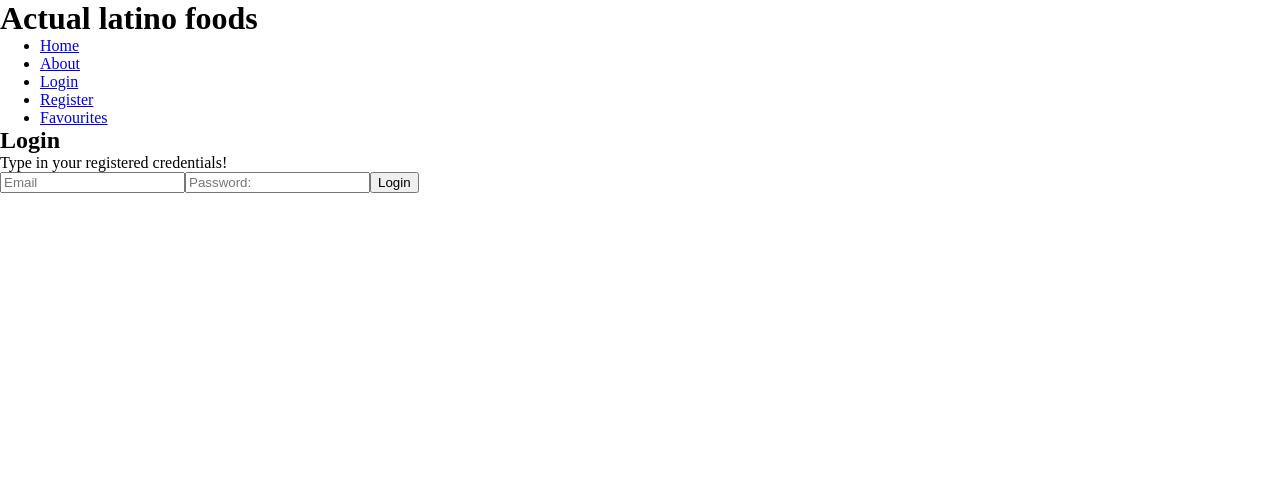
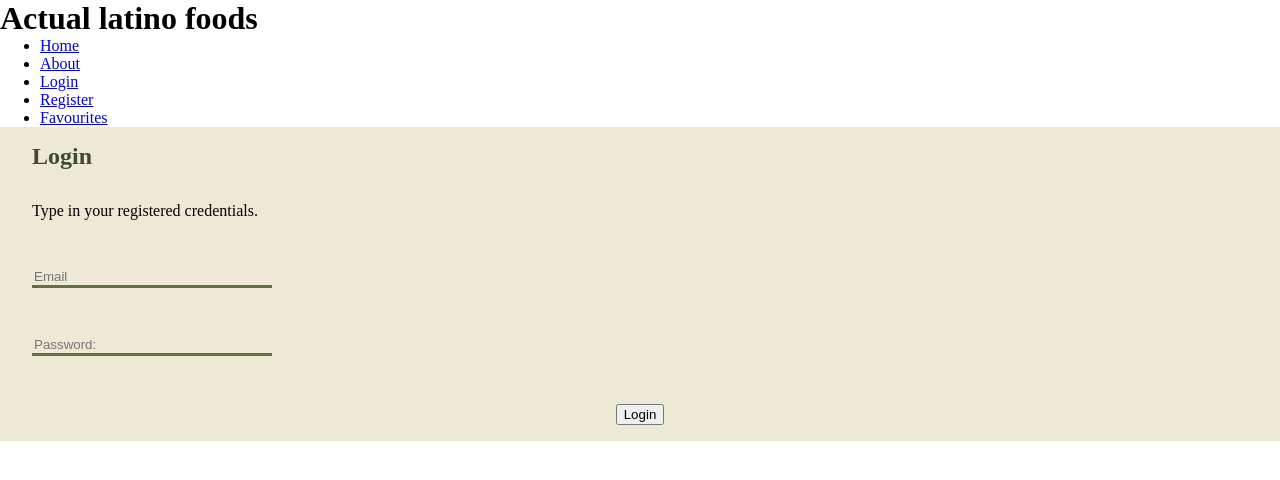
Before and after one commit to jbokyes/Joaquin-Bezanilla-Final-Project-front-202301-mad, a React (Create React App) app: page /login in a window 1280 px wide. Shown: the top 480 px of the page. Built offline with nearby package versions, Linux system fonts and the light colour scheme.

Commit message:
Add login css

```diff
--- /dev/null
+++ b/src/components/login/login.module.scss
@@ -0,0 +1,34 @@
+.login {
+  padding: 1rem 2rem;
+  background-color: #ede9d5;
+  h2 {
+    margin-bottom: 2rem;
+    color: #414a2b;
+  }
+  p {
+    padding-bottom: 3rem;
+  }
+  form {
+    display: flex;
+    flex-direction: column;
+    gap: 3rem;
+
+    input {
+      width: 15rem;
+      border-style: none;
+      border-bottom: solid;
+      border-color: #617143;
+      background-color: #ede9d5;
+    }
+    button {
+      width: 12rem;
+      align-content: center;
+      height: fit-content;
+      width: fit-content;
+      align-self: center;
+    }
+    p {
+      color: #7d3017;
+    }
+  }
+}
--- a/src/components/login/login.tsx
+++ b/src/components/login/login.tsx
@@ -3,6 +3,8 @@ import { SyntheticEvent, useMemo } from "react";
 import { useUsers } from "../../hooks/use.users";
 import { UserStructure } from "../../models/user";
 import { UsersApiRepo } from "../../services/repositories/users.api.repo";
+
+import styles from "./login.module.scss";
 
 export function Login() {
   const userRepo = useMemo(() => new UsersApiRepo(), []);
@@ -24,9 +26,9 @@ export function Login() {
     formLoginUser.reset();
   };
   return (
-    <div className="login">
+    <div className={styles.login}>
       <h2>Login</h2>
-      <p>Type in your registered credentials!</p>
+      <p className="type-in">Type in your registered credentials.</p>
 
       <form onSubmit={handleSubmit}>
         <input type="text" name="email" placeholder="Email" required />
```
